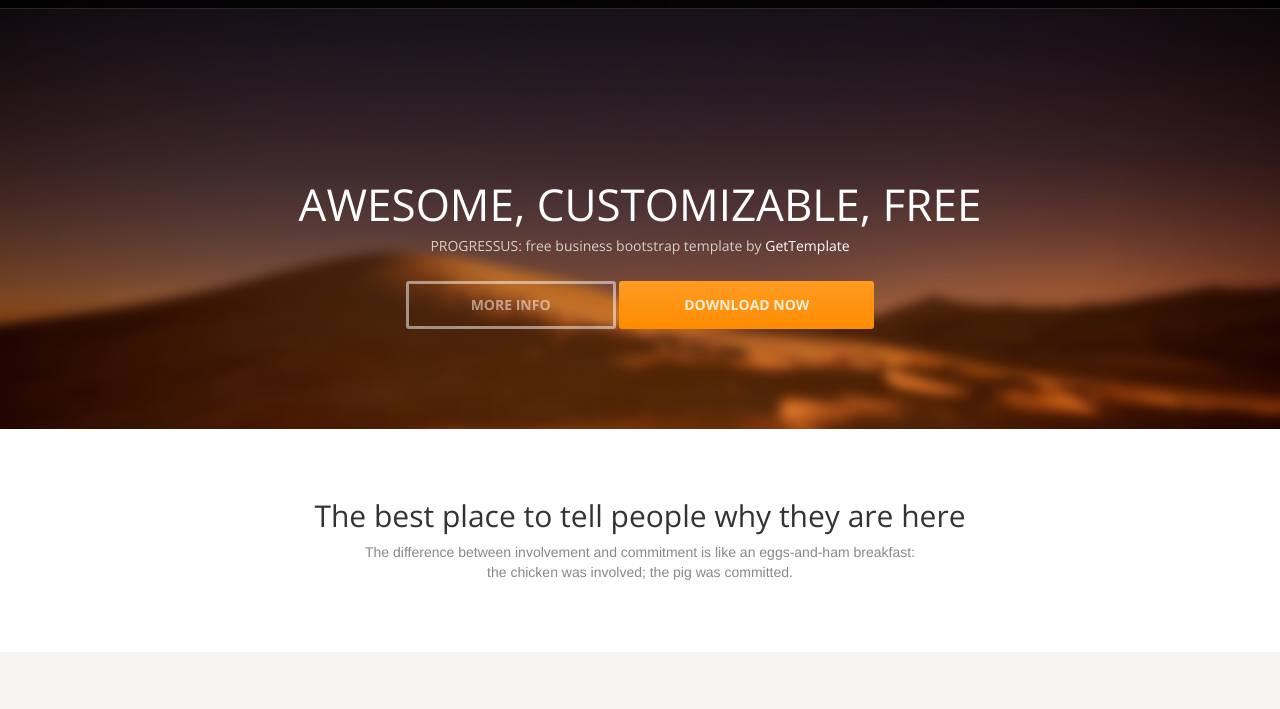
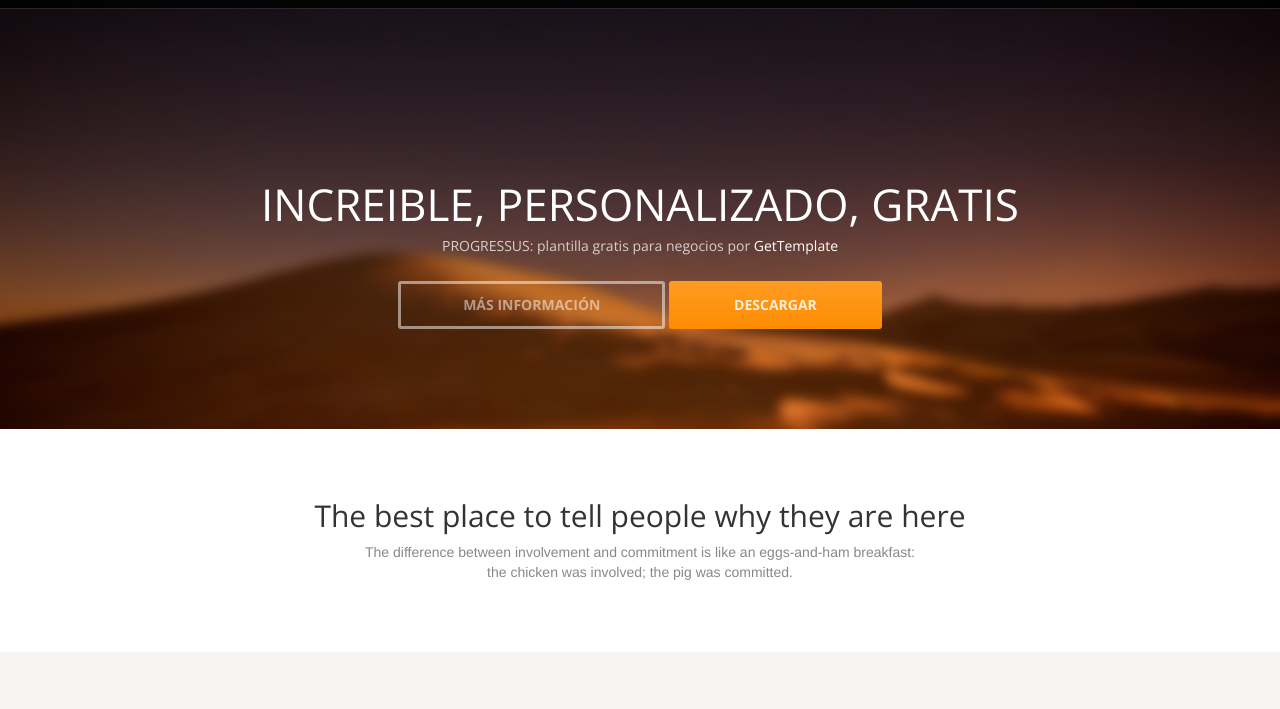
Before and after one commit to SanchezEdwin/Practica-, a plain HTML site: page index.html in a window 1280 px wide. Shown: the part 91-800 px from the top of the page. Drawn offline with nearby package versions, Linux system fonts and the light colour scheme.

Commit message:
Traduccion de una fraccion de la pagina

```diff
--- a/index.html
+++ b/index.html
@@ -57,9 +57,9 @@
 	<header id="head">
 		<div class="container">
 			<div class="row">
-				<h1 class="lead">AWESOME, CUSTOMIZABLE, FREE</h1>
-				<p class="tagline">PROGRESSUS: free business bootstrap template by <a href="http://www.gettemplate.com/?utm_source=progressus&amp;utm_medium=template&amp;utm_campaign=progressus">GetTemplate</a></p>
-				<p><a class="btn btn-default btn-lg" role="button">MORE INFO</a> <a class="btn btn-action btn-lg" role="button">DOWNLOAD NOW</a></p>
+				<h1 class="lead">INCREIBLE, PERSONALIZADO, GRATIS</h1>
+				<p class="tagline">PROGRESSUS: plantilla gratis para negocios por <a href="http://www.gettemplate.com/?utm_source=progressus&amp;utm_medium=template&amp;utm_campaign=progressus">GetTemplate</a></p>
+				<p><a class="btn btn-default btn-lg" role="button">MÁS INFORMACIÓN</a> <a class="btn btn-action btn-lg" role="button">DESCARGAR</a></p>
 			</div>
 		</div>
 	</header>
```
